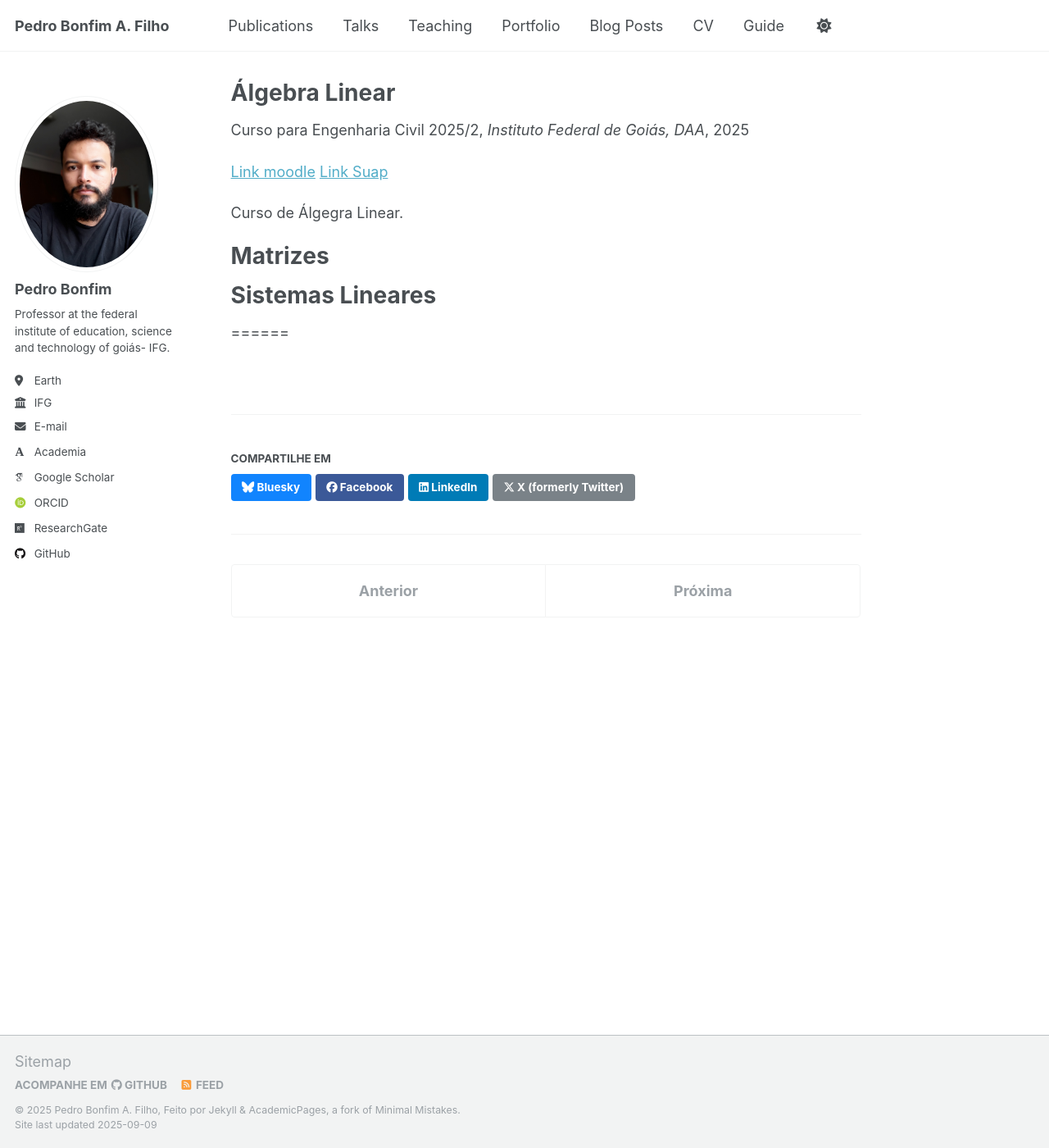
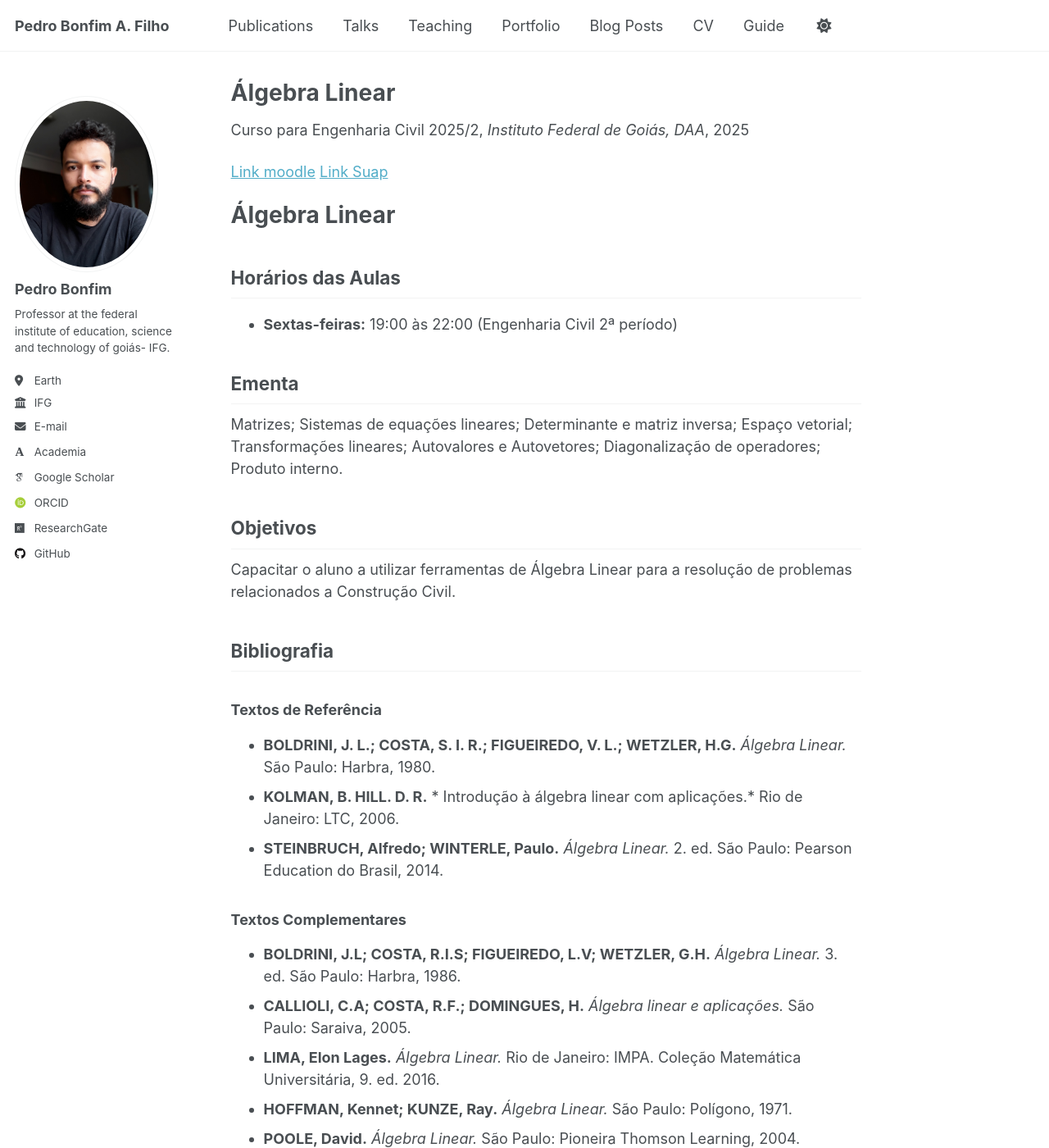
Before and after one commit to pedroassuncaofilho/pedroassuncaofilho.github.io, a Jekyll site: the page built from _teaching/Algebra linear.md, in a window 1280 px wide and 1400 px high. Shown: the whole window at 82% size. Built offline with Jekyll 4.4.1, drawn with Linux system fonts in a browser that asks for light colours; some web fonts are replaced; some of the changed text lies outside the part shown.

Commit message:
Update Algebra linear.md

```diff
--- a/_teaching/Algebra linear.md
+++ b/_teaching/Algebra linear.md
@@ -10,13 +10,110 @@ location: "Formosa, Goiás"
 [Link moodle](https://moodle.ifg.edu.br/course/view.php?id=44026)
 [Link Suap](https://suap.ifg.edu.br/)
 
-Curso de Álgegra Linear.
+# Álgebra Linear
 
-Matrizes
-======
+##  Horários das Aulas
 
-Sistemas Lineares
-======
+- **Sextas-feiras:** 19:00 às 22:00 (Engenharia Civil 2ª período)
+
+
+##  Ementa
+
+Matrizes; Sistemas de equações lineares; Determinante e matriz inversa; Espaço vetorial;
+Transformações lineares; Autovalores e Autovetores; Diagonalização de operadores; Produto interno.
+
+##  Objetivos
+
+Capacitar o aluno a utilizar ferramentas de Álgebra Linear para a resolução de problemas relacionados
+a Construção Civil.
+
+##  Bibliografia
+
+### Textos de Referência
+- **BOLDRINI, J. L.; COSTA, S. I. R.; FIGUEIREDO, V. L.; WETZLER, H.G.** *Álgebra Linear.* São Paulo:
+Harbra, 1980.
+- **KOLMAN, B. HILL. D. R.** * Introdução à álgebra linear com aplicações.*  Rio de Janeiro: LTC, 2006.
+- **STEINBRUCH, Alfredo; WINTERLE, Paulo.** *Álgebra Linear.* 2. ed. São Paulo: Pearson Education do Brasil, 2014.
+
+### Textos Complementares
+- **BOLDRINI, J.L; COSTA, R.I.S; FIGUEIREDO, L.V; WETZLER, G.H.** *Álgebra Linear.* 3. ed. São Paulo: Harbra, 1986.
+- **CALLIOLI, C.A; COSTA, R.F.; DOMINGUES, H.** *Álgebra linear e aplicações.* São Paulo: Saraiva, 2005.
+- **LIMA, Elon Lages.** *Álgebra Linear.* Rio de Janeiro: IMPA. Coleção Matemática Universitária, 9. ed. 2016.
+- **HOFFMAN, Kennet; KUNZE, Ray.** *Álgebra Linear.* São Paulo: Polígono, 1971.
+- **POOLE, David.** *Álgebra Linear.* São Paulo: Pioneira Thomson Learning, 2004.
+
+
+## Canais de Acesso
+
+- **E-mail do professor:** pedro.filho@ifg.edu.br
+- **Sala do professor:** Prédio do Departamento DAA.(Atendimento ao discente previamente marcado)
+- **Monitoria:** 2025/2
+
+##  Avaliações
+
+### 1ª Prova
+- **Conteúdo:** Sistemas lineares, operações elementares, matrizes, cálculo de inversa, determinantes
+- **Data:** 03/10/25 (sexta-feira)
+
+### 2ª Prova
+- **Conteúdo:** Espaços vetoriais
+- **Data:** 28/11/25 (sexta-feira)
+
+##  Critérios para Aprovação
+
+- **Faltas acima de 25% da carga horária** → Reprovado(a) por falta
+- **Média parcial ≥ 6,0** → Aprovado(a) (desde que não reprovado por falta)
+- **Média parcial < 6,0** → Avaliação final (desde que não reprovado por falta)
+  - Neste caso: **Média final ≥ 5,0** → Aprovado(a)
+
+## Notas de Aula e Listas de Exercícios
+
+> **ATENÇÃO:** As notas de aula apresentam os principais resultados discutidos em aula, bem como demonstrações e exemplos. Apesar de servirem de apoio, **elas não substituem os livros-texto!**
+
+### 1. Sistemas Lineares
+- **Lista de exercícios 1 - Operações elementares e sistemas lineares**
+- Exercícios Anton, seção 1.2
+- Exercícios Anton, seção 1.3
+- Exercícios Anton, seção 1.5
+
+### 2. Matrizes
+- **Lista de exercícios 2 - Matrizes**
+
+### 3. Determinantes
+- **Lista de exercícios 3 - Determinantes**
+
+### 4. Espaços e Subespaços Vetoriais
+- Combinação linear, independência linear, base
+- Capítulos 4 e 5 do livro do Anton
+
+##  Conteúdo de Terceiros
+
+### Vídeo-aulas UNIVESP
+- Aula sobre matrizes: [parte 1], [parte 2]
+
+### Vídeo-aulas (Prof. Possani, USP)
+- [Vetores no R³ (revisão de geometria analítica)]
+- [Independência / Dependência linear]
+- [Base, dimensão e revisão de sistemas lineares]
+- [Mudança de base] - **SOMENTE ATÉ 34:50**
+
+### Conteúdo IMPA/Obmep (nível ensino médio)
+- [Matrizes e sistemas lineares]
+- [A geometria das transformações lineares]
+- [Operando com transformações lineares]
+
+##  Aplicações da Álgebra Linear
+
+A Álgebra Linear aplica-se a uma infinidade de situações! Veja abaixo referências com algumas delas:
+
+### Referências no Anton e Rorres
+- Seções 1.8, 1.9, 4.12, 5.4, 7.4, 9.6 e todo o capítulo 10 do livro "Álgebra Linear com aplicações" (10ª edição)
+
+### Referências no David Lay
+- Seções 1.9, 2.7, 2.8, 4.8, 4.9, 5.6, 5.7, 6.5, 6.6, 6.8, 7.5 do livro "Álgebra Linear e suas aplicações"
+
+### Outras Fontes
+- No Google é fácil encontrar inúmeras aplicações!
 
 
 ======
```
